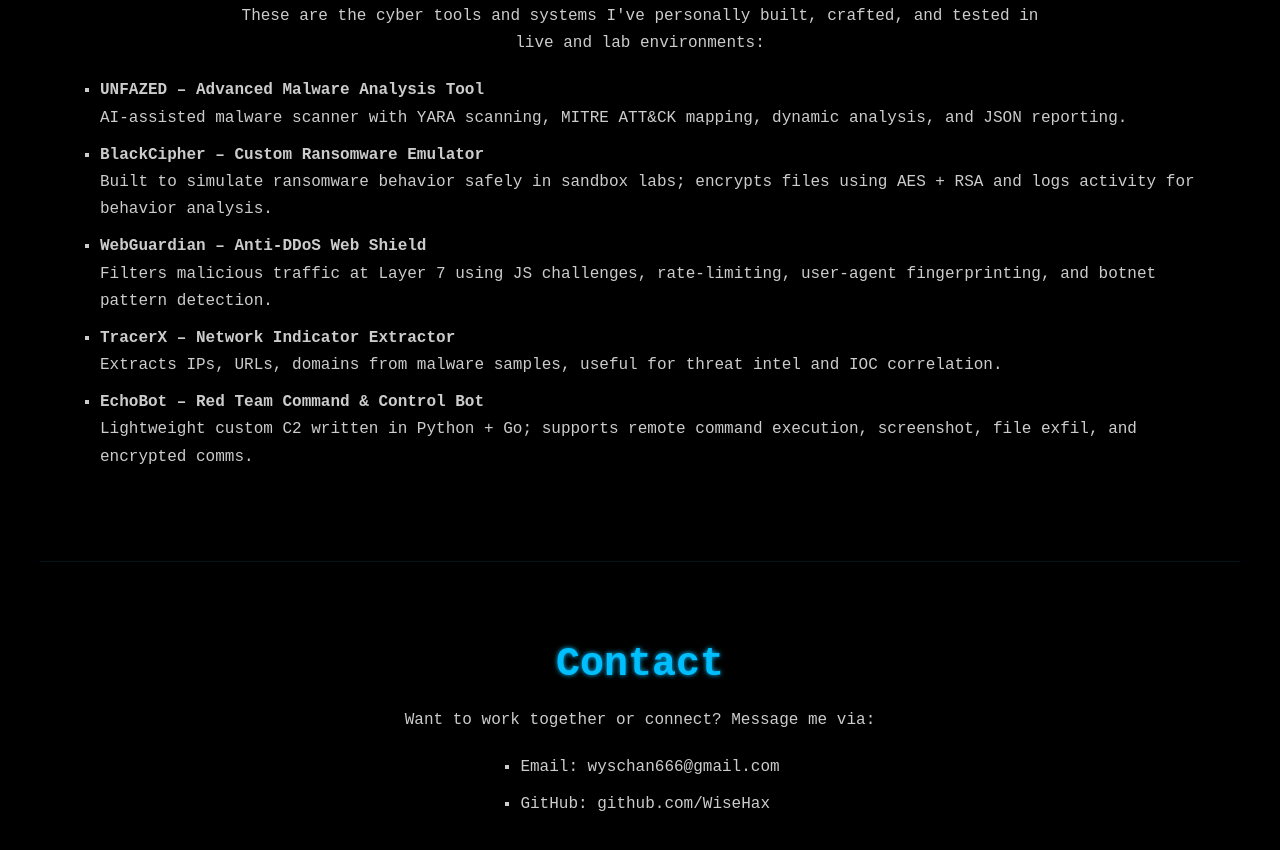
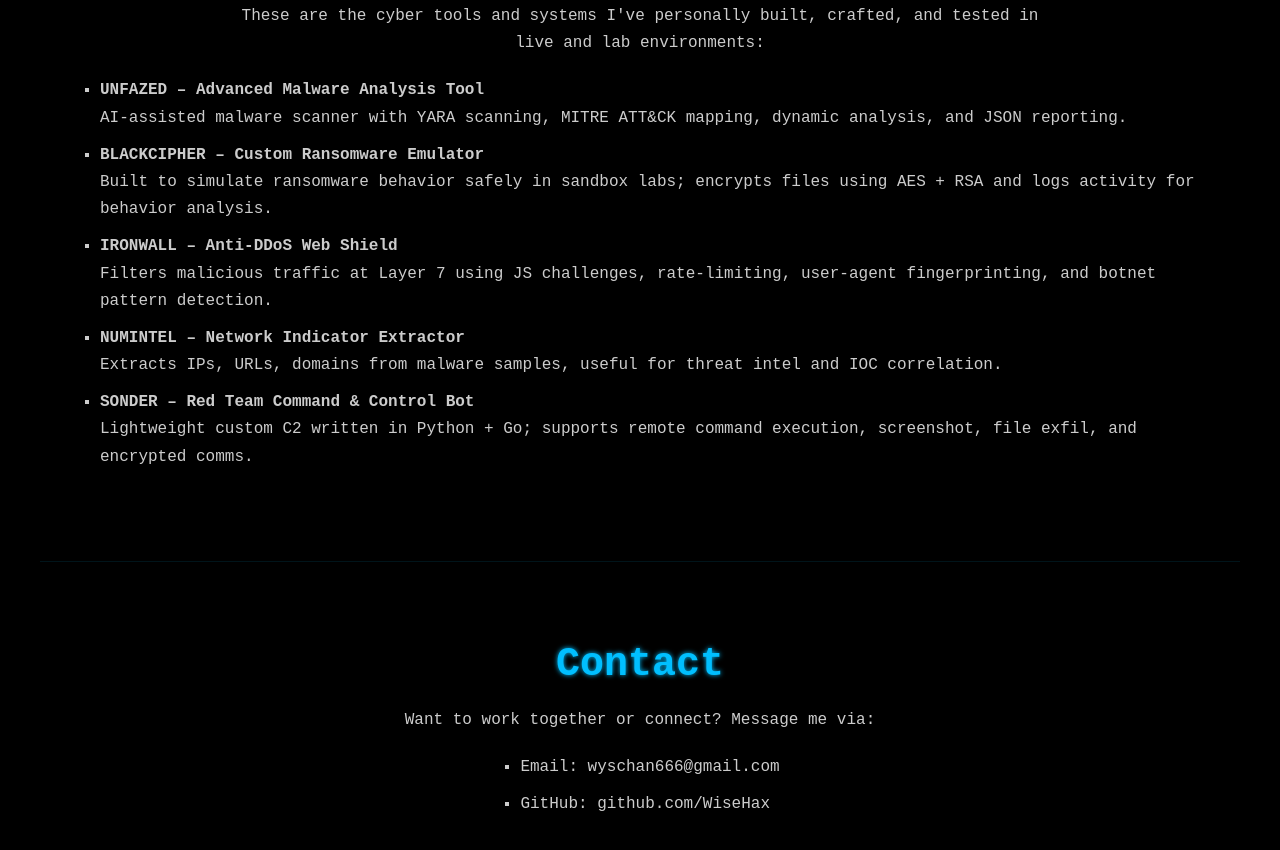
Before and after one commit to WiseHax/WXSE, a plain HTML site: page index.html in a window 1280 px wide. Shown: the part 2125-2975 px from the top of the page. Drawn offline with nearby package versions, Linux system fonts and the light colour scheme.

Commit message:
Update index.html

```diff
--- a/index.html
+++ b/index.html
@@ -162,22 +162,22 @@
     </li>
 
     <li>
-      <strong> BlackCipher – Custom Ransomware Emulator</strong><br />
+      <strong> BLACKCIPHER – Custom Ransomware Emulator</strong><br />
       Built to simulate ransomware behavior safely in sandbox labs; encrypts files using AES + RSA and logs activity for behavior analysis.
     </li>
 
     <li>
-      <strong> WebGuardian – Anti-DDoS Web Shield</strong><br />
+      <strong> IRONWALL – Anti-DDoS Web Shield</strong><br />
       Filters malicious traffic at Layer 7 using JS challenges, rate-limiting, user-agent fingerprinting, and botnet pattern detection.
     </li>
 
     <li>
-      <strong> TracerX – Network Indicator Extractor</strong><br />
+      <strong> NUMINTEL – Network Indicator Extractor</strong><br />
       Extracts IPs, URLs, domains from malware samples, useful for threat intel and IOC correlation.
     </li>
 
     <li>
-      <strong> EchoBot – Red Team Command & Control Bot</strong><br />
+      <strong> SONDER – Red Team Command & Control Bot</strong><br />
       Lightweight custom C2 written in Python + Go; supports remote command execution, screenshot, file exfil, and encrypted comms.
     </li>
   </ul>
```
